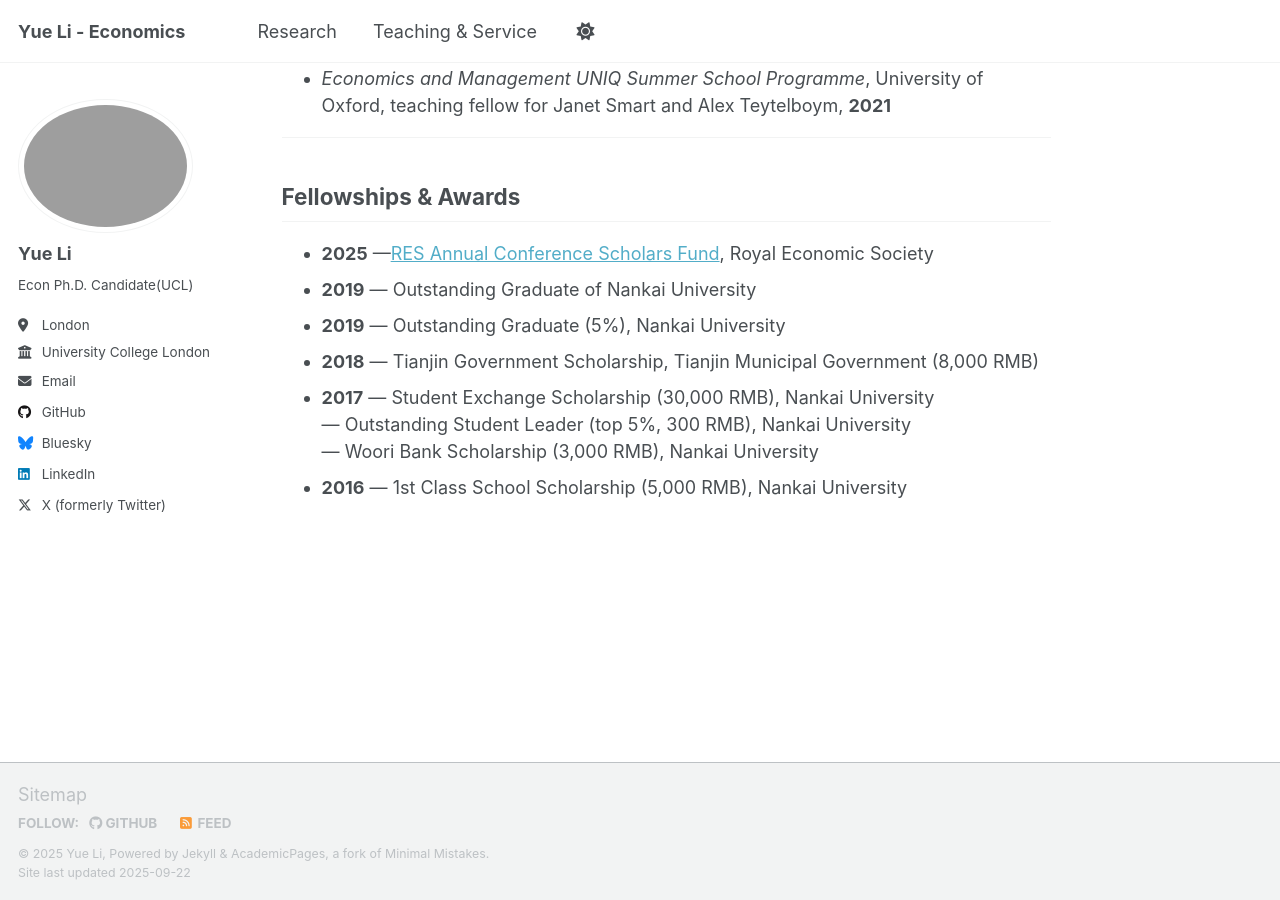
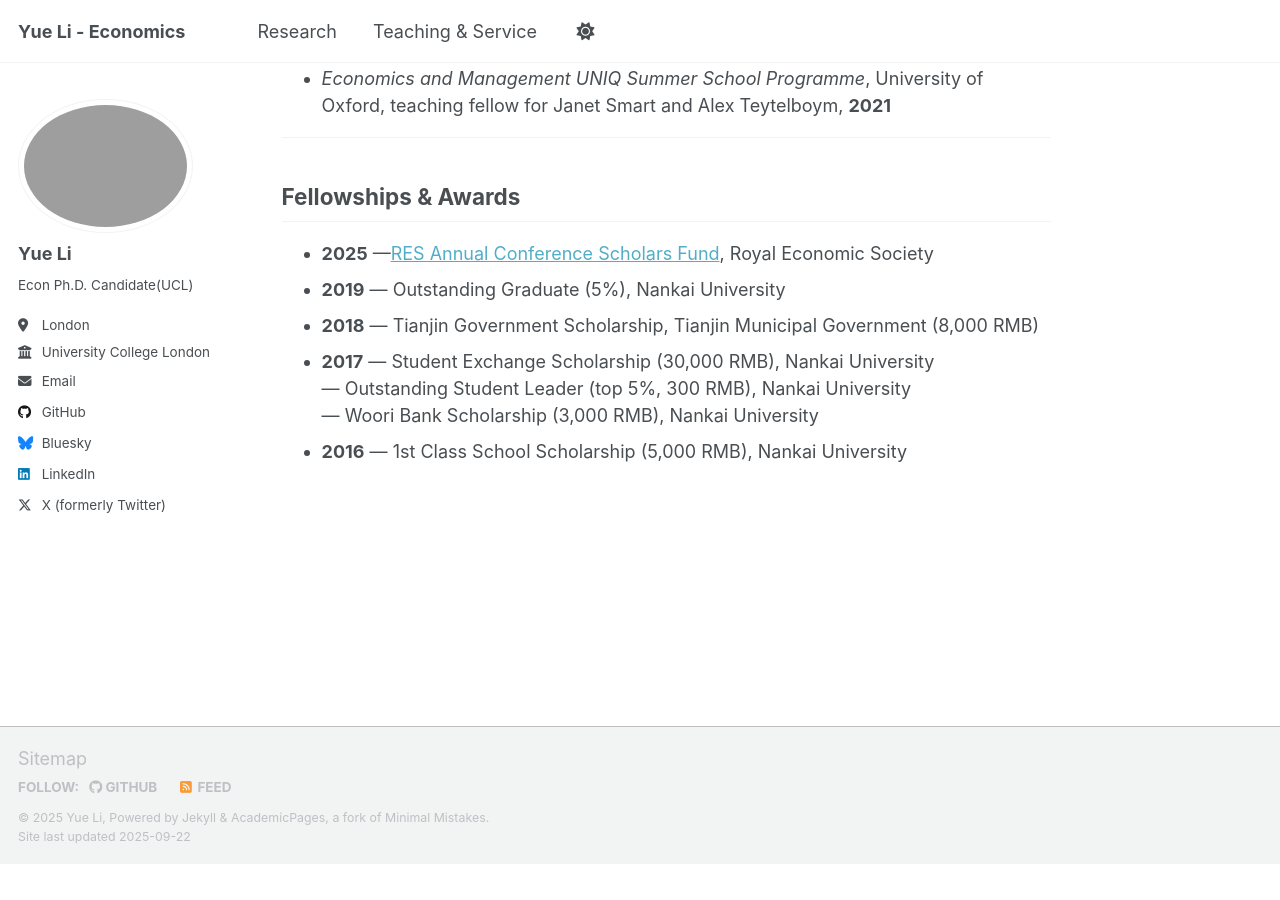
Before and after one commit to yueli-econ/yueli-econ.github.io, a Jekyll site: the page built from _pages/others.md, in a window 1280 px wide and 900 px high, scrolled down 1126 px. Built offline with Jekyll 4.4.1, drawn with Linux system fonts in a browser that asks for light colours; a script that is not in the unit is left out; after the commit the page ends 1990 px from its top, so only the background shows below that.

Commit message:
Update others.md

```diff
--- a/_pages/others.md
+++ b/_pages/others.md
@@ -42,7 +42,6 @@ author_profile: true
 ## Fellowships & Awards
 
 - **2025** —[RES Annual Conference Scholars Fund](https://res.org.uk/event-listing/res-2025-annual-conference/2025-scholars/), Royal Economic Society
-- **2019** — Outstanding Graduate of Nankai University
 - **2019** — Outstanding Graduate (5%), Nankai University
 - **2018** — Tianjin Government Scholarship, Tianjin Municipal Government (8,000 RMB)
 - **2017**
```
